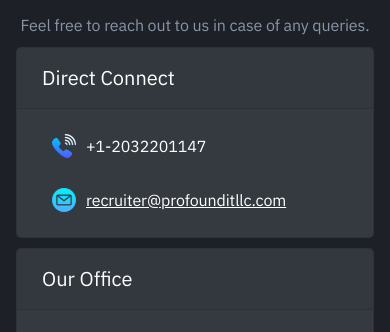
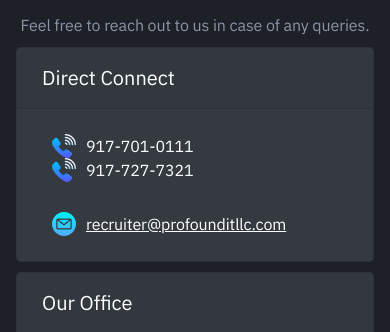
Before and after one commit to ashish051321/profoundit, a website: page index.html in a window 390 px wide. Shown: the part 2980-3312 px from the top of the page. Drawn offline with Linux system fonts and the light colour scheme.

Commit message:
Updating Phone numbers

```diff
--- a/index.html
+++ b/index.html
@@ -322,7 +322,11 @@
                                 <div class="card-body">
                                     <div class="ml-2 text-decoration-none d-flex">
                                         <img src="dist/images/phone.png" alt="" />
-                                        <a class="text-xs text-decoration-none ml-2 text-white" target="_blank" href="tel:+1-2032201147">+1-2032201147</a>
+                                        <a class="text-xs text-decoration-none ml-2 text-white" target="_blank" href="tel:9177277321">917-701-0111</a>
+                                    </div>
+                                    <div class="ml-2 text-decoration-none d-flex">
+                                        <img src="dist/images/phone.png" alt="" />
+                                        <a class="text-xs text-decoration-none ml-2 text-white" target="_blank" href="tel:9177277321">917-727-7321</a>
                                     </div>
                                     <div class="mt-4 ml-2 text-decoration-none d-flex flex-row">
                                             <img width="24" height="24" src="dist/images/email.png" alt="" />
```
